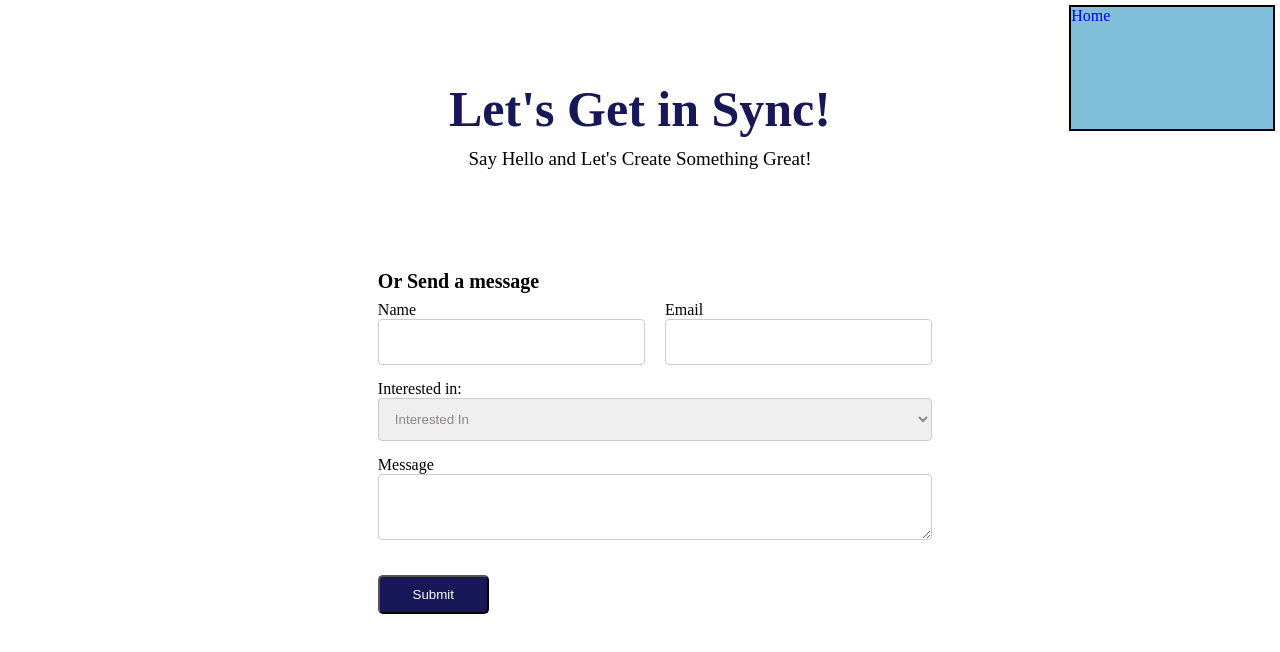
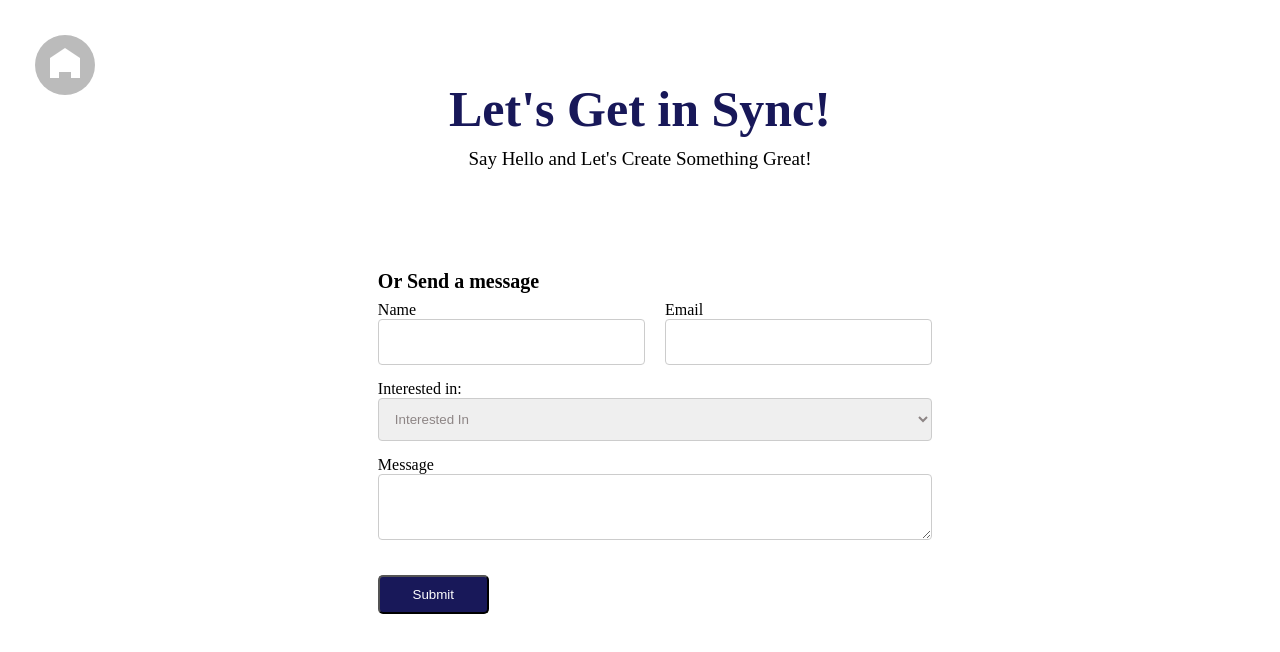
Before and after one commit to MahimaGajjar/Mahima.dev, a React (Create React App) app: page /contactme in a window 1280 px wide. Shown: the top 652 px of the page. Built offline with nearby package versions, Linux system fonts and the light colour scheme.

Commit message:
Added the validations and submission in form

```diff
--- a/src/components/ContactMe.js
+++ b/src/components/ContactMe.js
@@ -1,6 +1,28 @@
 import React from "react";
 import "./contactme.css";
+import { useState } from "react";
+
 export const ContactMe = () => {
+  const [formData, setFormData] = useState({
+    name: "",
+    email: "",
+    interestedin: "",
+    message: "",
+  });
+  const handleChange = (e) => {
+    setFormData({ ...formData, [e.target.name]: e.target.value });
+  };
+  const handleSubmit = (e) => {
+    e.preventDefault();
+    setFormData({
+      name: "",
+      email: "",
+      interestedin: "",
+      message: "",
+    });
+    console.log("Form Data:", formData);
+  };
+
   return (
     <>
       <div className="container">
@@ -11,23 +33,39 @@ export const ContactMe = () => {
 
         <div className="form">
           <div className="formcontainer">
-
-          <p>Or Send a message</p>
-            <form>
+            <p>Or Send a message</p>
+            <form onSubmit={handleSubmit}>
               <div className="row">
                 <div className="input-group">
                   <label>Name</label>
-                  <input type="text" />
+                  <input
+                    type="text"
+                    name="name"
+                    value={formData.name}
+                    onChange={handleChange}
+                    required
+                  />
                 </div>
                 <div className="input-group">
                   <label>Email</label>
-                  <input type="email" />
+                  <input
+                    type="email"
+                    name="email"
+                    value={formData.email}
+                    onChange={handleChange}
+                    required
+                  />
                 </div>
               </div>
 
               <div className="input-group full-width">
                 <label>Interested in:</label>
-                <select name="interestedin" required>
+                <select
+                  name="interestedin"
+                  value={formData.country}
+                  onChange={handleChange}
+                  required
+                >
                   <option value="">Interested In</option>
                   <option value="projects">Projects</option>
                   <option value="connect">Connect</option>
@@ -37,18 +75,26 @@ export const ContactMe = () => {
 
               <div className="input-group full-width">
                 <label>Message</label>
-                <textarea></textarea>
+                <textarea
+                  name="message"
+                  value={formData.message}
+                  onChange={handleChange}
+                ></textarea>
               </div>
 
-              <button>Submit</button>
+              <button type="submit" >
+                Submit
+              </button>
             </form>
           </div>
         </div>
 
         <div className="navigation">
-          <a href="/" className="titleContent">
-            Home
-          </a>
+          <div className="btn">
+            <a className="btn__link" href="/">
+              <div className="btn__sq"></div>
+            </a>
+          </div>
         </div>
       </div>
     </>
--- a/src/components/contactme.css
+++ b/src/components/contactme.css
@@ -35,8 +35,8 @@
   grid-column: 2/6;
   /* border: 2px solid black;
   background-color: #f5f0cd; */
-  padding-left:160px;
-  padding-right:130px;
+  padding-left: 160px;
+  padding-right: 130px;
 }
 .formcontainer {
   display: flex;
@@ -50,12 +50,12 @@ form {
   flex-direction: column;
   gap: 15px;
 }
-.form p{
+.form p {
   font-size: 20px;
   font-weight: 900;
   line-height: 20px;
 }
-select{
+select {
   color: rgb(141, 133, 133);
 }
 .row {
@@ -100,7 +100,89 @@ button:hover {
 
 .navigation {
   grid-row: 1/2;
-  grid-column: 6/7;
-  border: 2px solid black;
-  background-color: #81bfda;
+  grid-column: 1/2;
+  padding: 30px;
+  /* border: 2px solid black; */
 }
+
+/* Reduce Button Size */
+.btn {
+  width: 60px; /* Reduced from 100px */
+  height: 60px; /* Reduced from 100px */
+  border-radius: 50%;
+  background: #bbbbbb;
+  position: relative;
+  overflow: hidden;
+  display: flex;
+  justify-content: center;
+  align-items: center;
+  transition: transform 350ms ease-out, background 350ms ease-out;
+}
+
+.btn__link {
+  display: block;
+  height: 100%;
+  width: 100%;
+}
+
+/* Reduce Square Size */
+.btn__sq {
+  width: 30px; /* Reduced from 50px */
+  height: 20px; /* Reduced from 32px */
+  background: #ffffff;
+  position: absolute;
+  top: 55%;
+  left: 50%;
+  transform: translate(-50%, -50%);
+  transition: width 350ms ease-out, top 350ms ease-out;
+}
+
+/* Adjust Arrow Styling */
+.btn__sq::before {
+  content: "";
+  position: absolute;
+  left: 50%;
+  bottom: 100%;
+  transform: translateX(-50%);
+  border-style: solid;
+  border-width: 0 15px 10px 15px; /* Reduced the size */
+  border-color: transparent transparent #ffffff transparent;
+  transition: left 350ms ease-out, border-width 350ms ease-out;
+}
+
+.btn__sq::after {
+  content: "";
+  position: absolute;
+  width: 12px; /* Reduced from 20px */
+  height: 12px; /* Reduced from 20px */
+  background: #bbbbbb;
+  bottom: -6px; /* Adjusted for centering */
+  left: 50%;
+  transform: translateX(-50%);
+  opacity: 1;
+  transition: opacity 350ms ease-out;
+}
+
+/* Hover Effects */
+.btn:hover {
+  transform: rotate(-90deg);
+  background: #79cd38;
+}
+
+.btn:hover .btn__sq {
+  width: 14px; /* Reduced for better proportion */
+  top: 50%;
+  left: 50%;
+  transform: translate(-50%, -50%);
+}
+
+/* Center Arrow on Hover */
+.btn:hover .btn__sq::before {
+  left: 50%;
+  transform: translateX(-50%);
+  border-width: 0 15px 12px 15px;
+}
+
+.btn:hover .btn__sq::after {
+  opacity: 0;
+}
```
